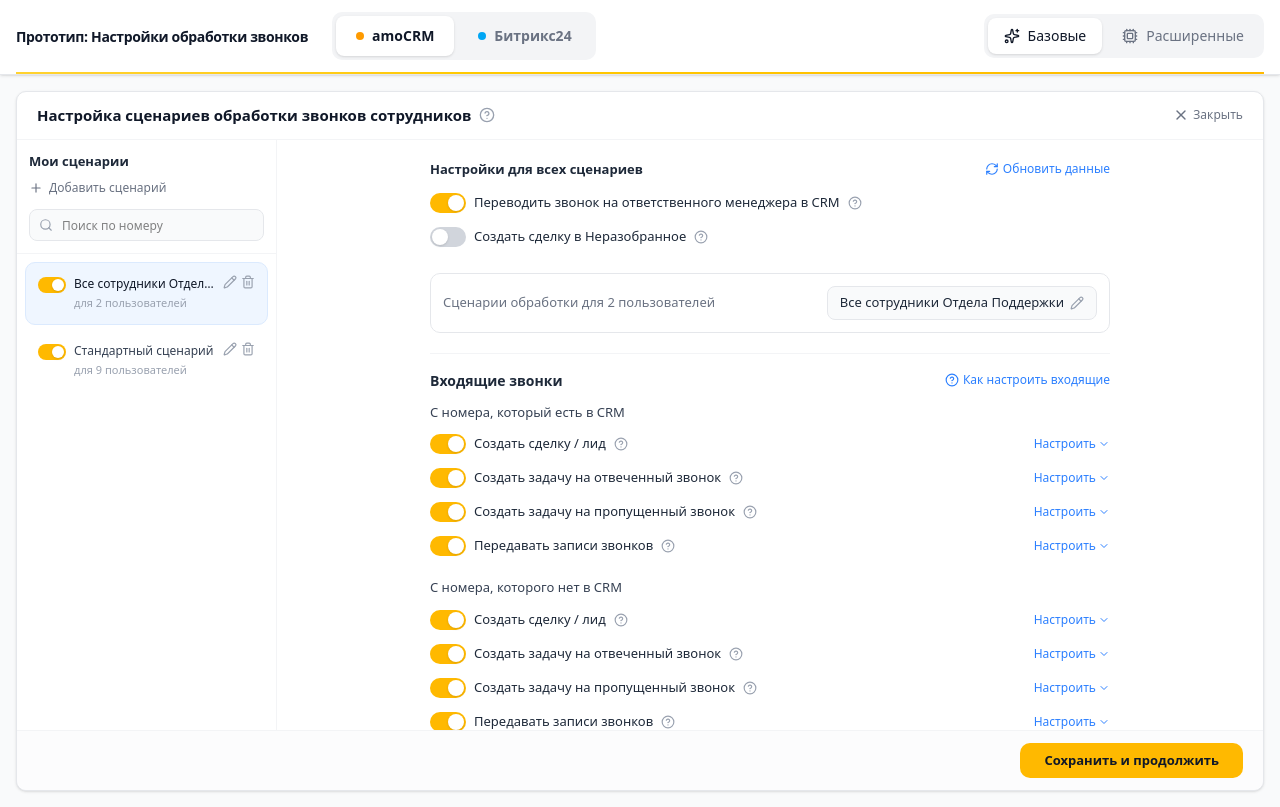
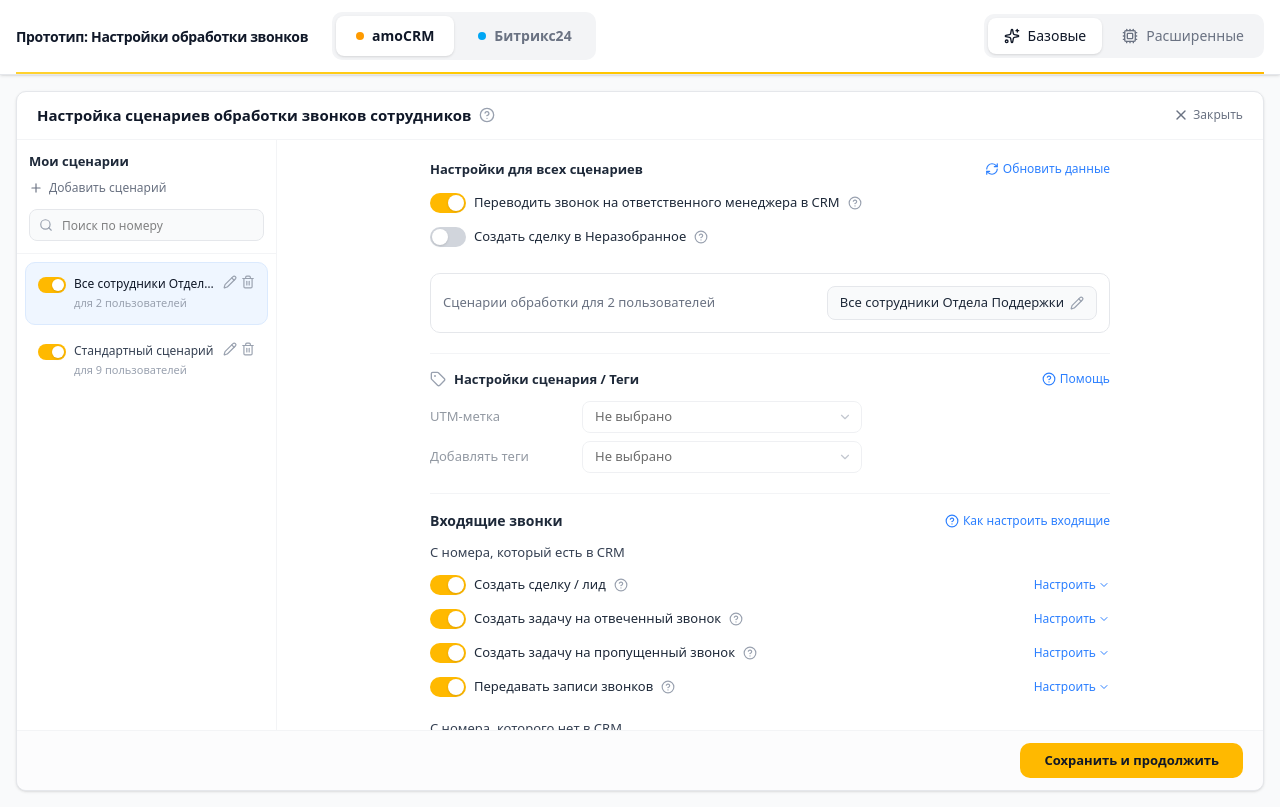
Before and after one commit to Zuhlon/Standart-Profi-Settings, a Next.js app: page / in a window 1280 px wide. Built offline with nearby package versions, Linux system fonts and the light colour scheme.

Commit message:
e7719a71-7b7b-4f7e-afbc-61be04552d89

```diff
--- a/src/components/prototype/AmoCRM.tsx
+++ b/src/components/prototype/AmoCRM.tsx
@@ -11,6 +11,8 @@ import {
   Search,
   Pencil,
   Trash2,
+  Tag,
+  ChevronDown,
 } from 'lucide-react';
 import { useState } from 'react';
 
@@ -170,6 +172,75 @@ function CallSectionPanel({
   );
 }
 
+function ScenarioTagsSection({ scenarioId }: { scenarioId: string }) {
+  const { activeMode } = usePrototypeStore();
+  const [selectedTag, setSelectedTag] = useState('none');
+
+  const tags = [
+    { value: 'none', label: 'Не выбрано' },
+    { value: 'utm_source', label: 'utm_source' },
+    { value: 'utm_medium', label: 'utm_medium' },
+    { value: 'utm_campaign', label: 'utm_campaign' },
+    { value: 'utm_content', label: 'utm_content' },
+    { value: 'utm_term', label: 'utm_term' },
+  ];
+
+  const isDisabled = activeMode === 'basic';
+
+  return (
+    <div className="space-y-3">
+      <div className="flex items-center justify-between">
+        <div className="flex items-center gap-2">
+          <Tag className="w-4 h-4 text-gray-400" />
+          <h3 className="text-[13px] font-semibold text-gray-800">
+            Настройки сценария / Теги
+          </h3>
+        </div>
+        <button className="text-[12px] text-blue-500 hover:text-blue-600 font-medium flex items-center gap-1 cursor-pointer">
+          <CircleHelp className="w-3.5 h-3.5" />
+          Помощь
+        </button>
+      </div>
+
+      <div className={cn('space-y-2', isDisabled && 'opacity-60 pointer-events-none')}>
+        <div className="flex items-center gap-3">
+          <span className="text-[13px] text-gray-600 min-w-[140px]">UTM-метка</span>
+          <div className="relative flex-1 max-w-[280px]">
+            <select
+              value={selectedTag}
+              onChange={(e) => setSelectedTag(e.target.value)}
+              className="w-full h-8 pl-3 pr-8 text-[13px] border border-gray-200 rounded-md bg-white appearance-none cursor-pointer focus:outline-none focus:border-gray-300"
+            >
+              {tags.map((tag) => (
+                <option key={tag.value} value={tag.value}>
+                  {tag.label}
+                </option>
+              ))}
+            </select>
+            <ChevronDown className="absolute right-2.5 top-1/2 -translate-y-1/2 w-3.5 h-3.5 text-gray-400 pointer-events-none" />
+          </div>
+        </div>
+
+        <div className="flex items-center gap-3">
+          <span className="text-[13px] text-gray-600 min-w-[140px]">Добавлять теги</span>
+          <div className="relative flex-1 max-w-[280px]">
+            <select
+              defaultValue="none"
+              className="w-full h-8 pl-3 pr-8 text-[13px] border border-gray-200 rounded-md bg-white appearance-none cursor-pointer focus:outline-none focus:border-gray-300"
+            >
+              <option value="none">Не выбрано</option>
+              <option value="source">Источник звонка</option>
+              <option value="number">Номер телефона</option>
+              <option value="line">Линия</option>
+            </select>
+            <ChevronDown className="absolute right-2.5 top-1/2 -translate-y-1/2 w-3.5 h-3.5 text-gray-400 pointer-events-none" />
+          </div>
+        </div>
+      </div>
+    </div>
+  );
+}
+
 export function AmoCRMPrototype() {
   const {
     amocrmScenarios,
@@ -254,6 +325,11 @@ export function AmoCRMPrototype() {
               </div>
             </div>
 
+            {/* Scenario Tags Section */}
+            <div className="border-t border-gray-100 pt-4">
+              <ScenarioTagsSection scenarioId={selectedScenario.id} />
+            </div>
+
             {/* Incoming calls */}
             <div className="border-t border-gray-100 pt-4">
               <CallSectionPanel
```
